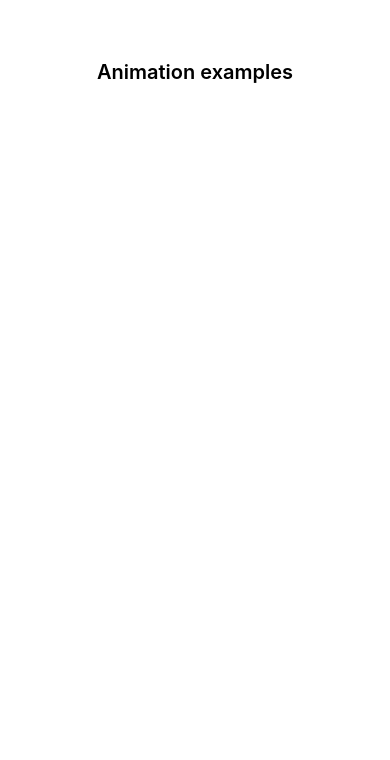
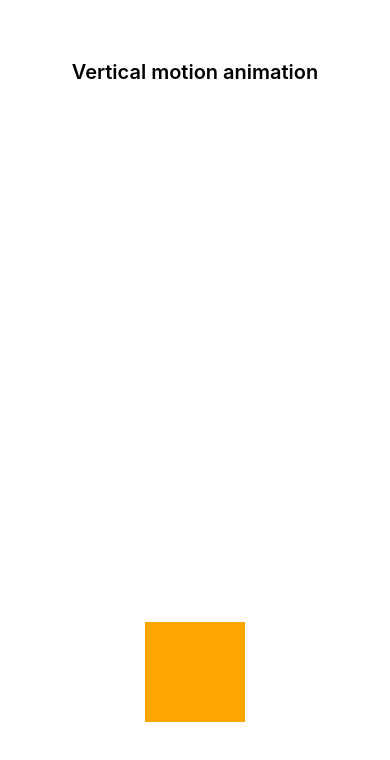
Before and after one commit to ck3g/RNAnimationExamples, a React Native app: screen / in a window 390 px wide. Shown: the top 760 px of the page. Built offline with nearby package versions, Linux system fonts and the light colour scheme.

Commit message:
Add vertical motion animation example

```diff
--- a/App.js
+++ b/App.js
@@ -1,5 +1,6 @@
 import React from 'react';
 import { StyleSheet, Text, View, TouchableOpacity } from 'react-native';
+import { VerticalMotionExample } from './examples';
 
 export default class App extends React.Component {
   state = {
@@ -13,6 +14,7 @@ export default class App extends React.Component {
           <Text style={styles.headerText}>{this.state.title}</Text>
         </View>
 
+        <VerticalMotionExample setExampleTitle={(title) => this.setState({ title })}/>
       </View>
     );
   }
--- /dev/null
+++ b/examples/VerticalMotionExample.js
@@ -0,0 +1,45 @@
+import React from 'react';
+import { Animated, View } from 'react-native';
+
+const TITLE = 'Vertical motion animation';
+
+class VerticalMotionExample extends React.Component {
+  state = {
+    animation: new Animated.Value(0)
+  }
+
+  componentDidMount() {
+    this.props.setExampleTitle(TITLE);
+
+    Animated.timing(
+      this.state.animation,
+      {
+        toValue: 250,
+        duration: 2000
+      }
+    ).start();
+  }
+
+  render() {
+    const animationStyles = {
+      transform: [
+        { translateY: this.state.animation }
+      ]
+    };
+
+    return (
+      <Animated.View style={[objectStyles.object, animationStyles]}>
+      </Animated.View>
+    );
+  }
+}
+
+const objectStyles = {
+  object: {
+    backgroundColor: 'orange',
+    width: 100,
+    height: 100
+  }
+}
+
+export { VerticalMotionExample };
--- /dev/null
+++ b/examples/index.js
@@ -0,0 +1 @@
+export * from './VerticalMotionExample';
```
